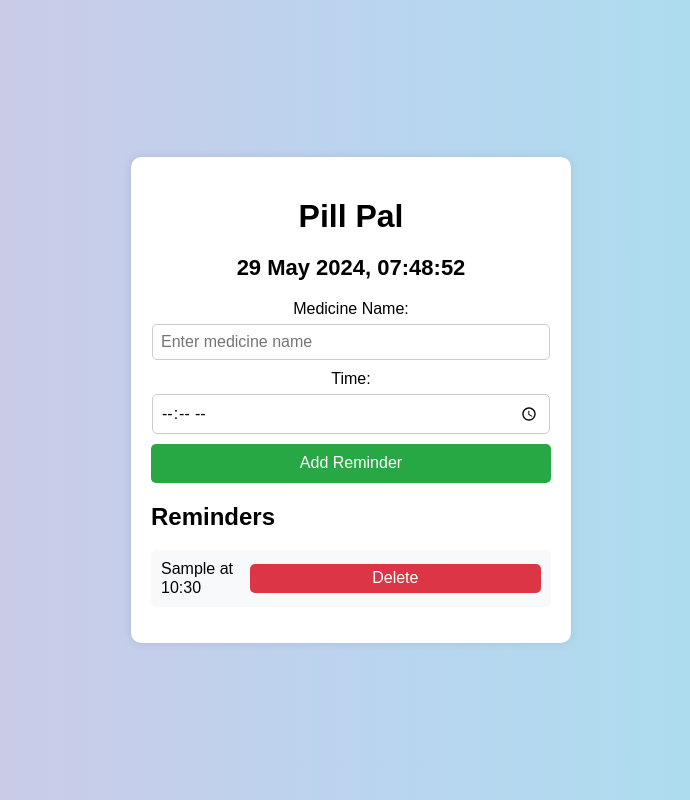
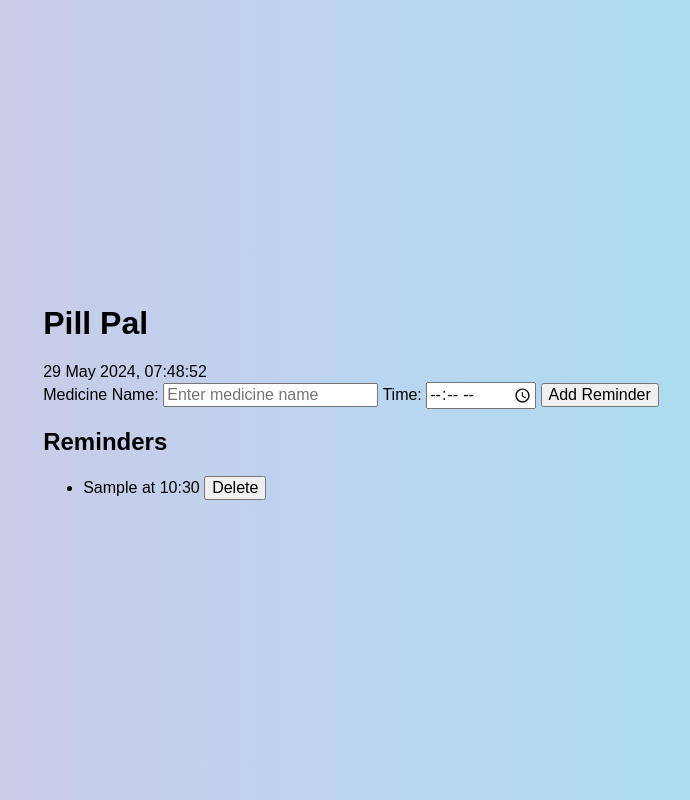
Before and after one commit to Faustina-Acheampong/Medicine-reminder-app, a plain HTML site: page index.html in a window 1280 px wide. Both pictures are taken after typing "Sample", "10:30" into the empty fields and a click on the button "Add Reminder". Shown: the whole page, without its empty margins (289-979 px from the left). Drawn offline with Linux system fonts and the light colour scheme.

Commit message:
Added lists and delete button in script.js

```diff
--- a/index.html
+++ b/index.html
@@ -13,7 +13,7 @@
     <div class="time" id="currentTime">
         <!-- current time is displayed here -->
     </div>
-    <form id="reminderForm">
+    <form id="medReminderForm">
       <label for="medicineName">Medicine Name:</label>
       <input type="text" id="medicineName" placeholder="Enter medicine name" required>
       <label for="time">Time:</label>
@@ -22,7 +22,7 @@
     </form>
     <div id="reminders">
       <h2>Reminders</h2>
-      <ul id="reminderList">
+      <ul id="medReminderList">
         <!-- list of reminders is displayed here -->
       </ul>
     </div>
--- a/script.js
+++ b/script.js
@@ -13,11 +13,11 @@
 
 // Function to add a new reminder and compile it to the list of reminders
 document.addEventListener('DOMContentLoaded', () => {
-  const reminderForm = document.getElementById('reminderForm');
-  const reminderList = document.getElementById('reminderList');
+  const medReminderForm = document.getElementById('medReminderForm');
+  const medReminderList = document.getElementById('medReminderList');
 
   //Event listener to add a new reminder when the form is submitted
-  reminderForm.addEventListener('submit', (e) => {
+  medReminderForm.addEventListener('submit', (e) => {
     e.preventDefault();
     addReminder();
   });
@@ -28,10 +28,10 @@ document.addEventListener('DOMContentLoaded', () => {
    // console.log(medicineName);
   //creteate a new list item and add it to the list of reminders
     const listItem = document.createElement('li');
-    listItem.innerHTML = `${medicineName} at ${time} <button onclick="removeReminder(this)">Delete</button>`;
-    reminderList.appendChild(listItem);
+    listItem.innerHTML = `${medicineName} at ${time} <button onclick="removeMedReminder(this)">Delete</button>`;
+    medReminderList.appendChild(listItem);
 
-    reminderForm.reset();
+    medReminderForm.reset();
   }
 });
 
--- a/styles.css
+++ b/styles.css
@@ -7,86 +7,3 @@ body {
     height: 100vh;
     margin: 0;
   }
-
-  .reminder-container {
-    background-color: white;
-    padding: 20px;
-    border-radius: 10px;
-    box-shadow: 0 0 10px rgba(0, 0, 0, 0.1);
-    width: 400px;
-    height: auto;
-    text-align: center;
-  }
-
-  h1 {
-    margin-bottom: 20px;
-  }
-
-  .time {
-    font-size: 22px;
-    font-weight: bold;
-    margin-bottom: 20px;
-  }
-
-  form {
-    margin-bottom: 20px;
-  }
-
-  label {
-    display: block;
-    margin-bottom: 5px;
-  }
-
-  input {
-    width: calc(100% - 20px);
-    padding: 8px;
-    margin-bottom: 10px;
-    border: 1px solid #ccc;
-    border-radius: 5px;
-  }
-
-  button {
-    width: 100%;
-    padding: 10px;
-    background-color: #28a745;
-    color: white;
-    border: none;
-    border-radius: 5px;
-    cursor: pointer;
-  }
-
-  button:hover {
-    background-color: #218838;
-  }
-
-  #reminders {
-    text-align: left;
-  }
-
-  #reminderList {
-    list-style-type: none;
-    padding: 0;
-  }
-
-  #reminderList li {
-    background-color: #f8f9fa;
-    padding: 10px;
-    margin-bottom: 5px;
-    border-radius: 5px;
-    display: flex;
-    justify-content: space-between;
-    align-items: center;
-  }
-
-  #reminderList button {
-    background-color: #dc3545;
-    border: none;
-    padding: 5px;
-    border-radius: 5px;
-    color: white;
-    cursor: pointer;
-  }
-
-  #reminderList button:hover {
-    background-color: #c82333;
-  }
```
